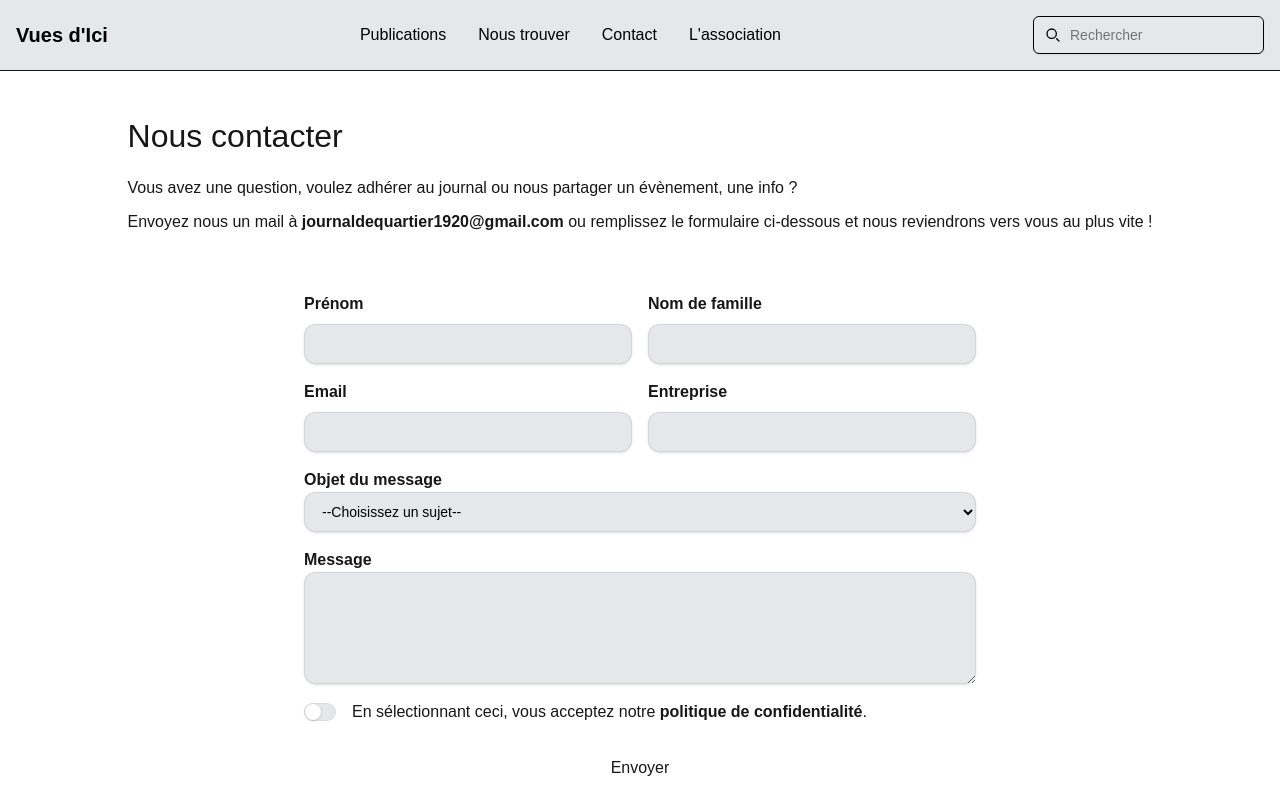
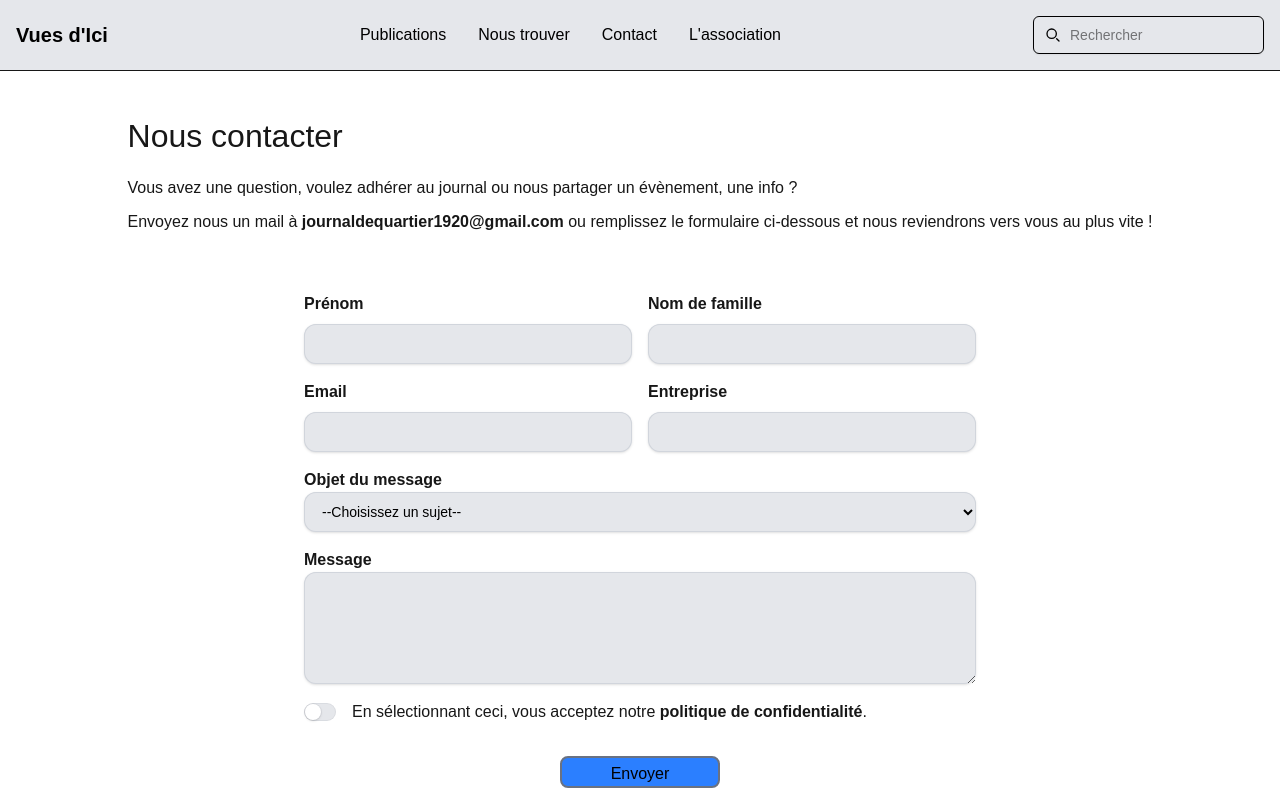
Before and after one commit to VinchC/vues-d-ici, a Next.js app: page /contact in a window 1280 px wide. Shown: the top 800 px of the page. Built offline with nearby package versions, Linux system fonts and the light colour scheme.

Commit message:
Fix for color button

```diff
--- a/app/contact/page.tsx
+++ b/app/contact/page.tsx
@@ -68,7 +68,7 @@ export default function ContactPage() {
                 <PolicyAcceptance />
               </div>
               <div className="mt-8 flex justify-center">
-                <button type="submit" className="categoryLink">
+                <button type="submit" className="bg-blue-500 text-black text-md text-center w-40 max-sm:w-32 max-sm:text-sm py-1 h-8 border-2 border-gray-500 hover:bg-blue-500/60 rounded-lg">
                   Envoyer
                 </button>
               </div>
```
